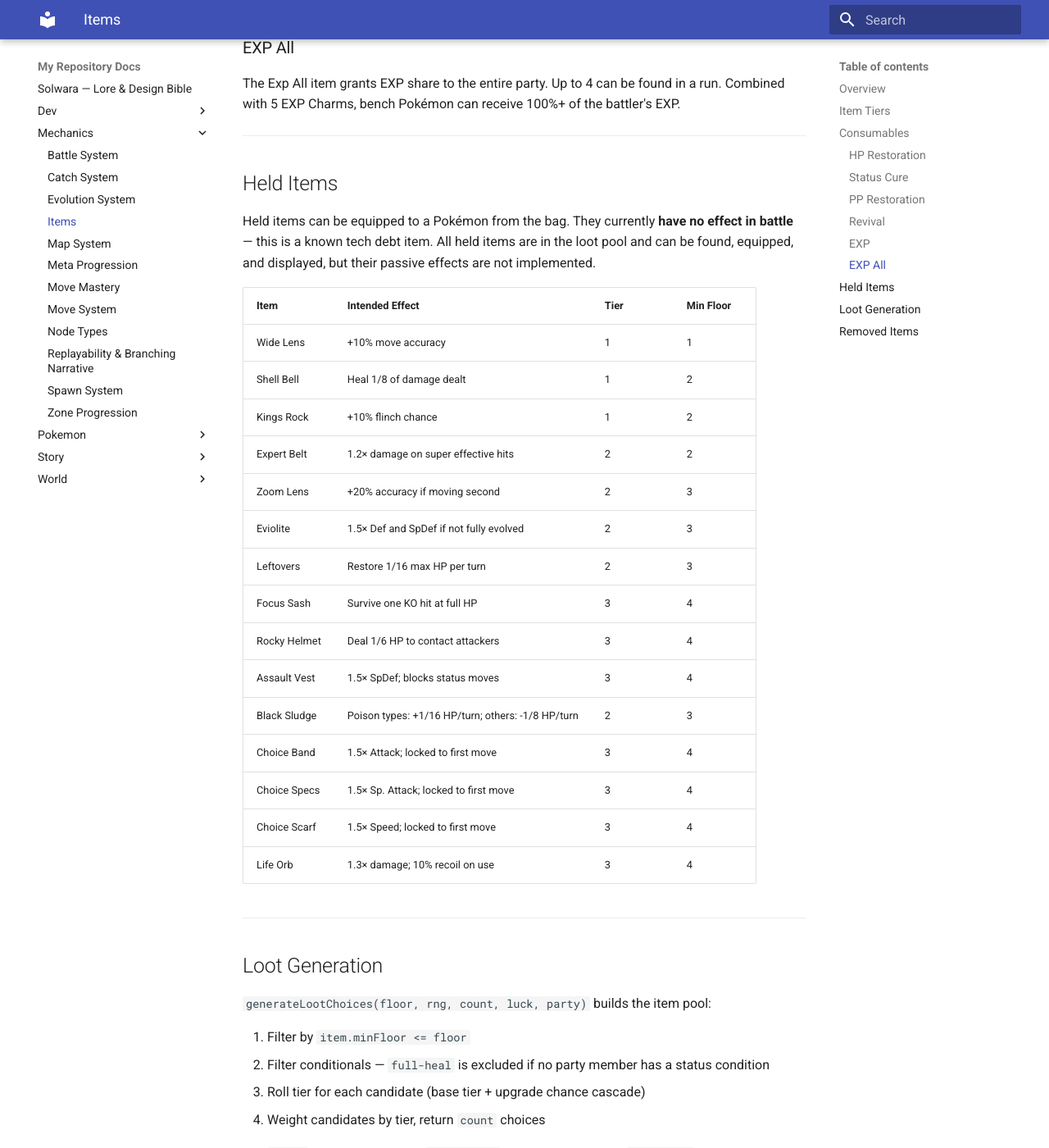
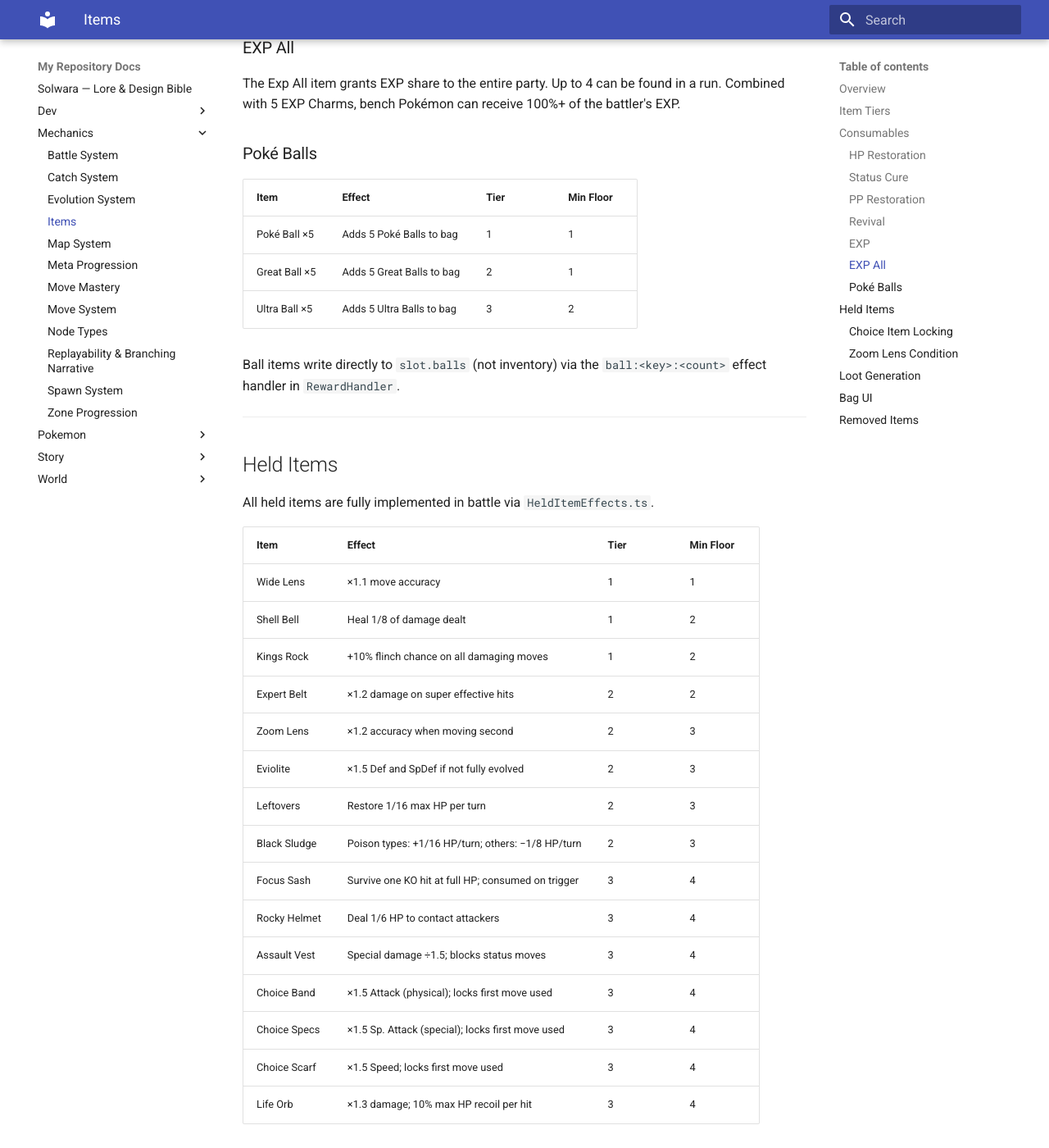
Before and after one commit to solwara-pokemon/lore-building, an MkDocs documentation site: the page built from docs/mechanics/items.md, in a window 1280 px wide and 1400 px high, scrolled down 2103 px. Shown: the whole window at 82% size. Built offline with MkDocs 1.6.1 and Material for MkDocs 9.7.7, drawn with Linux system fonts in a browser that asks for light colours; some of the changed text lies outside the part shown.

Commit message:
docs: update items — held items fully implemented, ball items, BagViewer, Choice/Zoom Lens details

```diff
--- a/docs/mechanics/items.md
+++ b/docs/mechanics/items.md
@@ -53,29 +53,44 @@
 ### EXP All
 The Exp All item grants EXP share to the entire party. Up to 4 can be found in a run. Combined with 5 EXP Charms, bench Pokémon can receive 100%+ of the battler's EXP.
 
+### Poké Balls
+| Item | Effect | Tier | Min Floor |
+|---|---|---|---|
+| Poké Ball ×5 | Adds 5 Poké Balls to bag | 1 | 1 |
+| Great Ball ×5 | Adds 5 Great Balls to bag | 2 | 1 |
+| Ultra Ball ×5 | Adds 5 Ultra Balls to bag | 3 | 2 |
+
+Ball items write directly to `slot.balls` (not inventory) via the `ball:<key>:<count>` effect handler in `RewardHandler`.
+
 ---
 
 ## Held Items
 
-Held items can be equipped to a Pokémon from the bag. They currently **have no effect in battle** — this is a known tech debt item. All held items are in the loot pool and can be found, equipped, and displayed, but their passive effects are not implemented.
+All held items are fully implemented in battle via `HeldItemEffects.ts`.
 
-| Item | Intended Effect | Tier | Min Floor |
+| Item | Effect | Tier | Min Floor |
 |---|---|---|---|
-| Wide Lens | +10% move accuracy | 1 | 1 |
+| Wide Lens | ×1.1 move accuracy | 1 | 1 |
 | Shell Bell | Heal 1/8 of damage dealt | 1 | 2 |
-| Kings Rock | +10% flinch chance | 1 | 2 |
-| Expert Belt | 1.2× damage on super effective hits | 2 | 2 |
-| Zoom Lens | +20% accuracy if moving second | 2 | 3 |
-| Eviolite | 1.5× Def and SpDef if not fully evolved | 2 | 3 |
+| Kings Rock | +10% flinch chance on all damaging moves | 1 | 2 |
+| Expert Belt | ×1.2 damage on super effective hits | 2 | 2 |
+| Zoom Lens | ×1.2 accuracy when moving second | 2 | 3 |
+| Eviolite | ×1.5 Def and SpDef if not fully evolved | 2 | 3 |
 | Leftovers | Restore 1/16 max HP per turn | 2 | 3 |
-| Focus Sash | Survive one KO hit at full HP | 3 | 4 |
+| Black Sludge | Poison types: +1/16 HP/turn; others: −1/8 HP/turn | 2 | 3 |
+| Focus Sash | Survive one KO hit at full HP; consumed on trigger | 3 | 4 |
 | Rocky Helmet | Deal 1/6 HP to contact attackers | 3 | 4 |
-| Assault Vest | 1.5× SpDef; blocks status moves | 3 | 4 |
-| Black Sludge | Poison types: +1/16 HP/turn; others: -1/8 HP/turn | 2 | 3 |
-| Choice Band | 1.5× Attack; locked to first move | 3 | 4 |
-| Choice Specs | 1.5× Sp. Attack; locked to first move | 3 | 4 |
-| Choice Scarf | 1.5× Speed; locked to first move | 3 | 4 |
-| Life Orb | 1.3× damage; 10% recoil on use | 3 | 4 |
+| Assault Vest | Special damage ÷1.5; blocks status moves | 3 | 4 |
+| Choice Band | ×1.5 Attack (physical); locks first move used | 3 | 4 |
+| Choice Specs | ×1.5 Sp. Attack (special); locks first move used | 3 | 4 |
+| Choice Scarf | ×1.5 Speed; locks first move used | 3 | 4 |
+| Life Orb | ×1.3 damage; 10% max HP recoil per hit | 3 | 4 |
+
+### Choice Item Locking
+When a Pokémon holds a Choice item and uses a move, `lockedMoveIndex` is set on `BattlePokemon`. All other moves are greyed out in the move menu. The lock clears on switch-out. The engine blocks non-locked moves with a "can't use that move!" message.
+
+### Zoom Lens Condition
+Zoom Lens only applies its accuracy bonus when the bearer moves after the opponent. The `movingSecond` flag is derived from turn order in `resolveTurnToEvents` and threaded into `resolveMove` → `accuracyCheck`.
 
 ---
 
@@ -92,6 +107,19 @@
 
 ---
 
+## Bag UI
+
+The BagViewer component (`src/ui/components/BagViewer.ts`) provides a scrollable overlay:
+- One item per row (56px height)
+- Sorted by tier descending (rarest first)
+- Left accent bar colour-coded by tier
+- Shows name, description, count, and HELD/USE badge
+- Finger drag scrolling with geometry mask clipping
+- Mouse wheel support
+- Tapping a row opens PartyPicker in equip-item or use-item mode as appropriate
+
+---
+
 ## Removed Items
 
 The following items were removed from the loot pool as they are made redundant by Full Heal:
```
